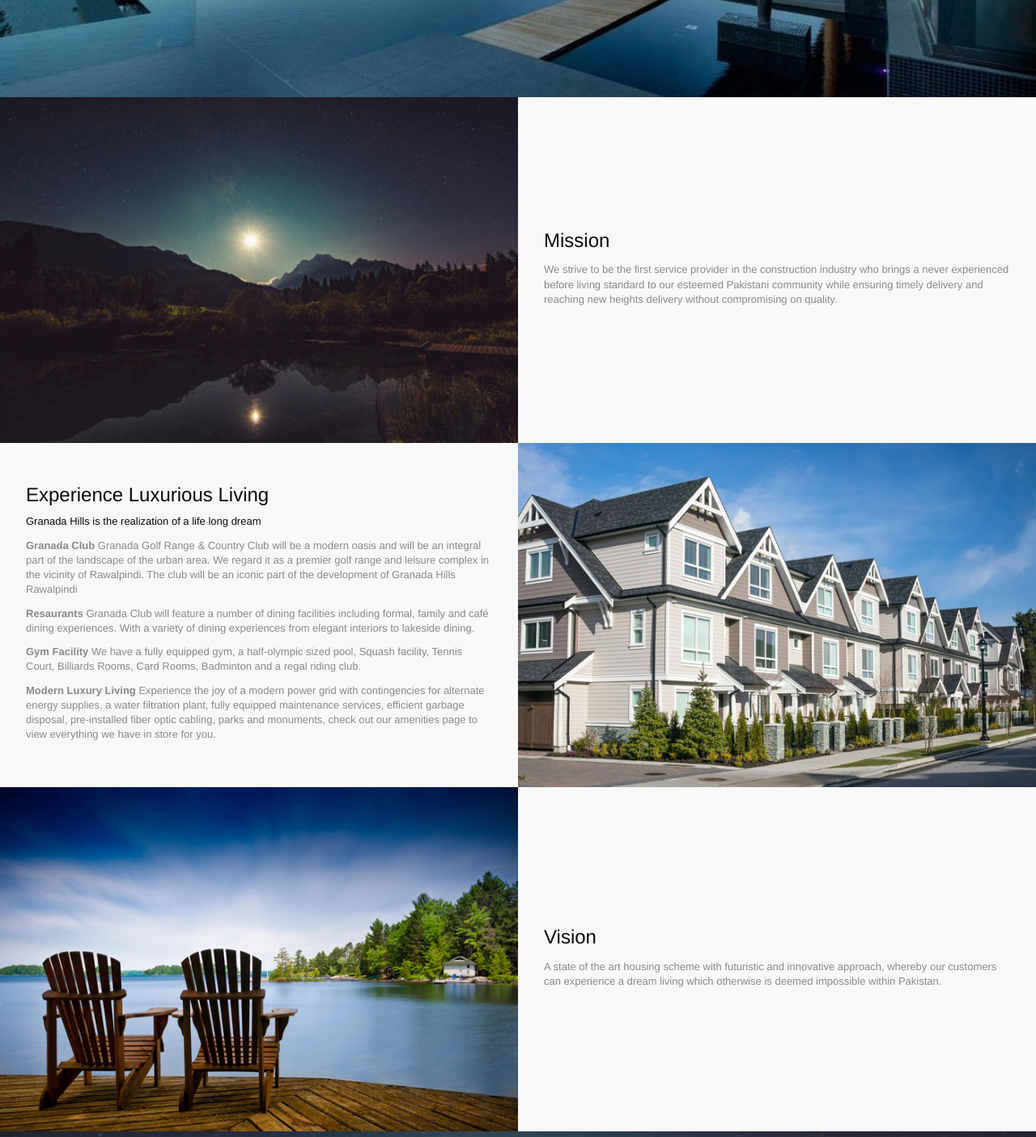
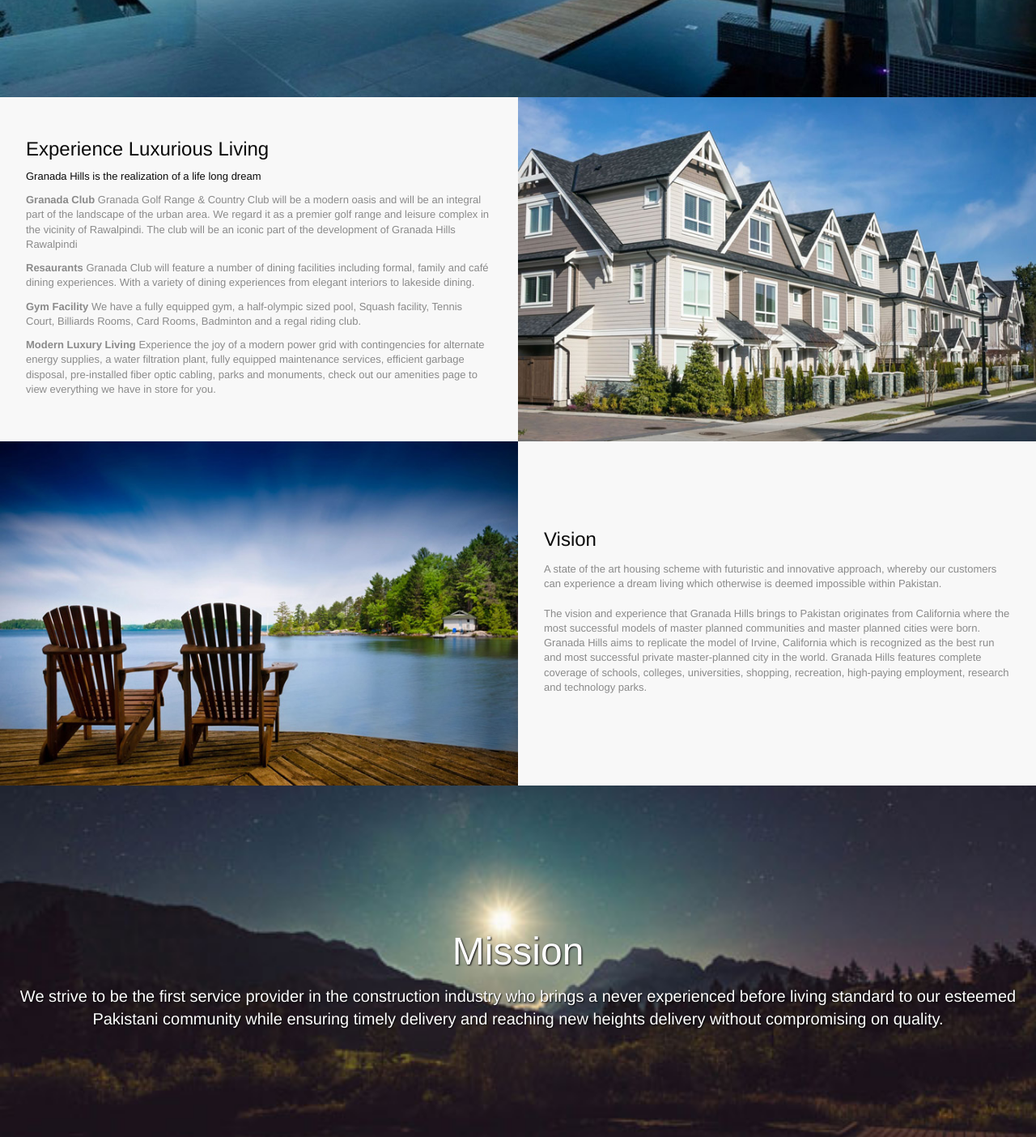
Before and after one commit to fahdi/granadahillspk, a plain HTML site: page index.html in a window 1280 px wide. Shown: the part 700-2104 px from the top of the page at 81% size. Drawn offline with Linux system fonts and the light colour scheme.

Commit message:
Updated content

```diff
--- a/index.html
+++ b/index.html
@@ -29,16 +29,8 @@
     <a href="#about" class="round button">learn more</a>
   </div>
 </div>
-<div class="marketing-site-content-section">
-  <div class="marketing-site-content-section-img">
-    <img src="assets/img/nice-picture.jpg" alt="" />
-  </div>
-  <div class="marketing-site-content-section-block">
-    <h3 class="marketing-site-content-section-block-header">Mission</h3>
-    <p class="marketing-site-content-section-block-subheader subheader">
-      We strive to be the first service provider in the construction industry who brings a never experienced before living standard to our esteemed Pakistani community while ensuring timely delivery and reaching new heights delivery without compromising on quality.</p>
-    <!-- <a href="#about" class="round button small">learn more</a> -->
-  </div>
+<div id="about" class="marketing-site-content-section">
+
   <div class="marketing-site-content-section-block small-order-2 medium-order-1">
     <h3 class="marketing-site-content-section-block-header">Experience Luxurious Living</h3>
     <h4 class="marketing-site-content-section-block-subheader">
@@ -61,7 +53,6 @@
     <img src="assets/img/nice-house.jpg" alt="" />
   </div>
 </div>
-
 <div class="marketing-site-content-section">
   <div class="marketing-site-content-section-img">
     <img src="assets/img/vision-1x.jpg" alt="" />
@@ -69,7 +60,9 @@
   <div class="marketing-site-content-section-block">
     <h3 class="marketing-site-content-section-block-header">Vision</h3>
     <p class="marketing-site-content-section-block-subheader subheader">
-      A state of the art housing scheme with futuristic and innovative approach, whereby our customers can experience a dream living which otherwise is deemed impossible within Pakistan.</p>
+      A state of the art housing scheme with futuristic and innovative approach, whereby our customers can experience a dream living which otherwise is deemed impossible within Pakistan.
+      <br/>
+      <br/> The vision and experience that Granada Hills brings to Pakistan originates from California where the most successful models of master planned communities and master planned cities were born. Granada Hills aims to replicate the model of Irvine, California which is recognized as the best run and most successful private master-planned city in the world. Granada Hills features complete coverage of schools, colleges, universities, shopping, recreation, high-paying employment, research and technology parks. </p>
   </div>
 </div>
 <!-- <div class="marketing-site-hero">
@@ -83,7 +76,7 @@
 <div class="mission">
   <div class="mission-text">
     <h1>Mission</h1>
-    <h5>To be the first service provider in construction industry to our esteemed citizens of Pakistan, by bringing a never experienced before living standard while ensuring timely delivery without compromising on quality and reaching new heights.</h5>
+    <h5>We strive to be the first service provider in the construction industry who brings a never experienced before living standard to our esteemed Pakistani community while ensuring timely delivery and reaching new heights delivery without compromising on quality.</h5>
   </div>
 </div>
 
```
